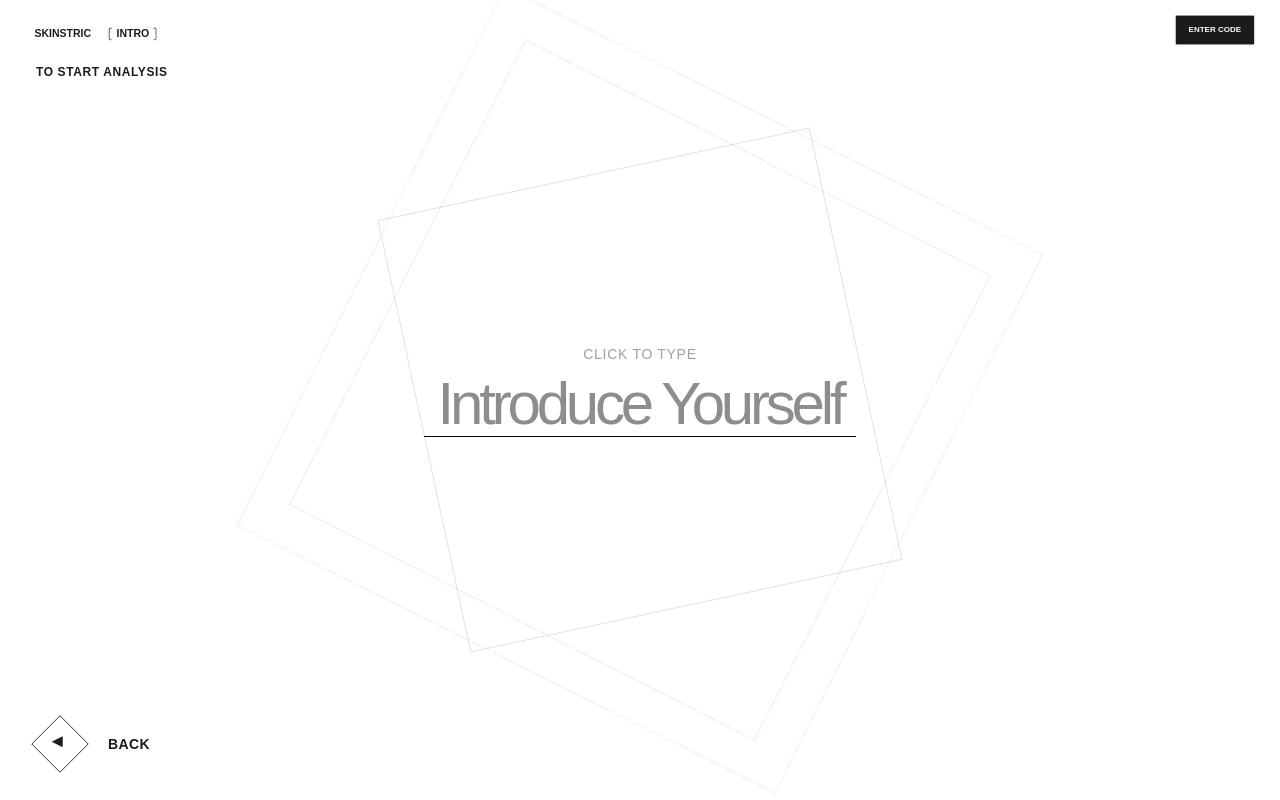
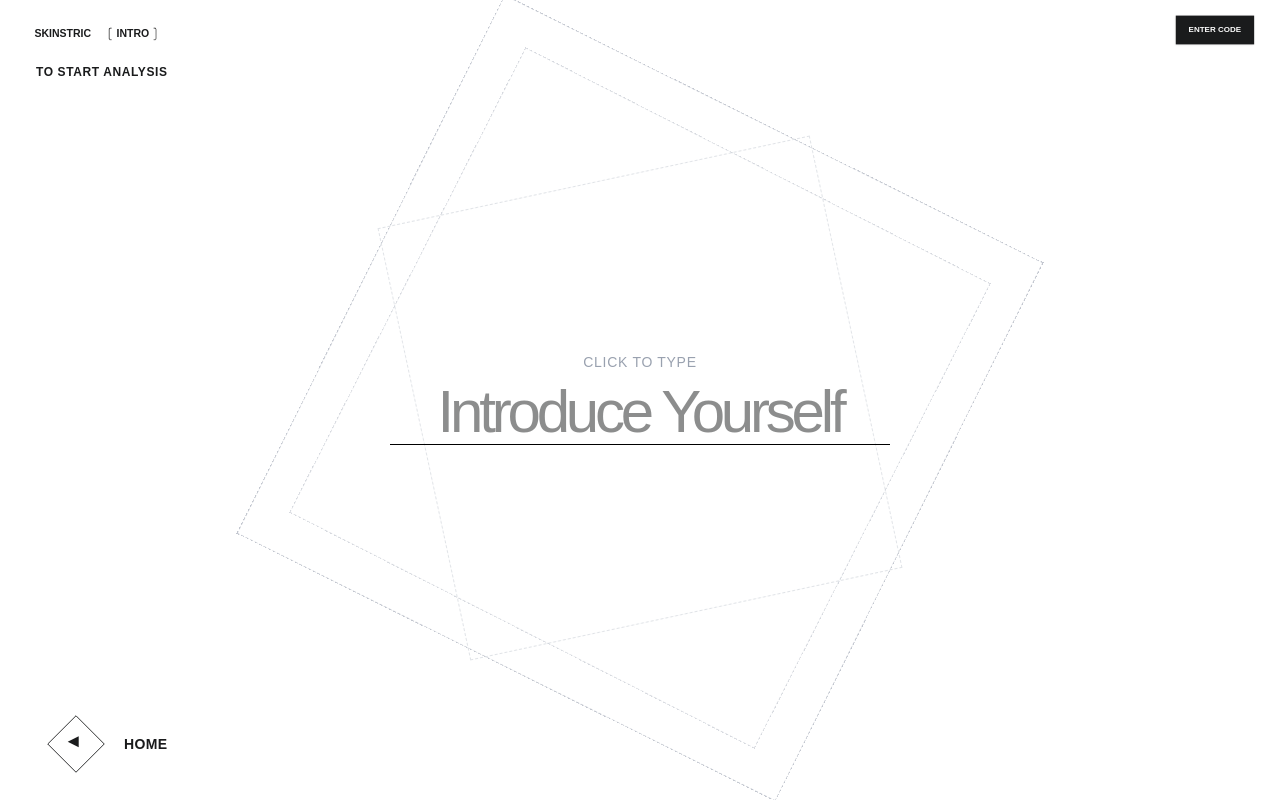
Before and after one commit to FranciscoAguero247/FES-Skinstric-Internship, a Next.js app: page /phase-1 in a window 1280 px wide. Built offline with nearby package versions, Linux system fonts and the light colour scheme; a web font is replaced by a local one.

Commit message:
implement input form page functionality

```diff
--- a/src/app/phase-1/page.js
+++ b/src/app/phase-1/page.js
@@ -1,79 +1,199 @@
 'use client';
-import React, { useState } from 'react';
+import React, { useState, useEffect, useRef } from 'react';
 import Link from 'next/link';
 import Navbar from '@/components/Navbar';
 
+const STEPS = {
+  NAME: 'NAME',
+  LOCATION: 'LOCATION',
+  LOADING: 'LOADING',
+  SUCCESS: 'SUCCESS'
+};
+
 export default function Phase1Page() {
-  const [name, setName] = useState('');
+  const [currentStep, setCurrentStep] = useState(STEPS.NAME);
+  const [inputValue, setInputValue] = useState('');
+  const [error, setError] = useState('');
 
-  const handleSubmit = (e) => {
+  const [userData, setUserData] = useState({ name: '', location: '' });
+  const [apiResponse, setApiResponse] = useState('');
+
+  const inputRef = useRef(null);
+
+  useEffect(() => {
+    if (inputRef.current) inputRef.current.focus();
+  }, [currentStep]);
+
+  useEffect(() => {
+    if (currentStep === STEPS.NAME) setInputValue(userData.name);
+    if (currentStep === STEPS.LOCATION) setInputValue(userData.location);
+  }, [currentStep, userData]);
+
+  const validateInput = (text) => {
+    if (!text.trim()) return 'Field cannot be empty.';
+    const validStringRegex = /^[a-zA-ZÀ-ÿ\s\-]+$/;
+    if (!validStringRegex.test(text)) return 'Please use letters only. Numbers or special characters are not allowed.';
+    return '';
+  };
+
+  const handleFormSubmit = (e) => {
     e.preventDefault();
-    console.log("Submitted name:", name);
+    handleNextAction();
+  };
+
+  const handleKeyDown = (e) => {
+    if (e.key === 'Enter') {
+      e.preventDefault();
+      handleNextAction();
+    }
+  };
+
+  const handleNextAction = async () => {
+    const validationError = validateInput(inputValue);
+    if (validationError) {
+      setError(validationError);
+      return;
+    }
+    setError('');
+
+    if (currentStep === STEPS.NAME) {
+      const updatedData = { ...userData, name: inputValue.trim() };
+      setUserData(updatedData);
+      localStorage.setItem('skinstric_name', updatedData.name);
+      setInputValue('');
+      setCurrentStep(STEPS.LOCATION);
+    }
+    else if (currentStep === STEPS.LOCATION) {
+      const finalData = { ...userData, location: inputValue.trim() };
+      setUserData(finalData);
+      localStorage.setItem('skinstric_location', finalData.location);
+
+      setCurrentStep(STEPS.LOADING);
+      setInputValue('');
+
+      try {
+        const response = await fetch('https://us-central1-frontend-simplified.cloudfunctions.net/skinstricPhaseOne', {
+          method: 'POST',
+          headers: { 'Content-Type': 'application/json' },
+          body: JSON.stringify(finalData)
+        });
+
+        const result = await response.json();
+        if (result.SUCCUSS) {
+          setApiResponse(result.SUCCUSS);
+          setCurrentStep(STEPS.SUCCESS);
+        } else {
+          setError('Backend registration failed. Please try again.');
+          setCurrentStep(STEPS.LOCATION);
+        }
+      } catch (err) {
+        setError('Network connectivity error. Re-submitting data...');
+        setCurrentStep(STEPS.LOCATION);
+      }
+    }
+  };
+
+  const handleBackAction = () => {
+    setError('');
+    if (currentStep === STEPS.LOCATION) {
+      setCurrentStep(STEPS.NAME);
+    }
   };
 
   return (
-    <div className="min-h-screen flex flex-col justify-between antialiased text-[#1A1B1C] bg-white">
+    <div className="relative min-h-screen flex flex-col justify-between antialiased text-[#1A1B1C] bg-white overflow-hidden">
       <Navbar />
 
-      {/* CORE ANALYSIS WORKSPACE INTERFACE */}
-
-        {/* SUBHEAD SECTION HEADER */}
-        <div className="absolute top-16 left-9 text-left">
-          <p className="font-semibold text-xs tracking-wider text-[#1A1B1C]">TO START ANALYSIS</p>
+      <div className="absolute top-16 left-9 text-left z-20">
+        <p className="font-semibold text-xs tracking-wider text-[#1A1B1C]">
+          {currentStep === STEPS.SUCCESS ? 'ANALYSIS COMPLETE' : 'TO START ANALYSIS'}
+        </p>
       </div>
 
-        {/* INPUT AND DIAMOND RENDERING WRAPPER */}
-        <div className="relative flex flex-col items-center justify-center mb-40 w-full h-full min-h-[500px]">
-
+      <div className="relative flex flex-col items-center justify-center flex-1 w-full h-full min-h-[500px]">
+        {(currentStep === STEPS.NAME || currentStep === STEPS.LOCATION) && (
+          <>
             <p className="text-sm text-gray-400 tracking-wider uppercase mb-1 z-10 select-none">
               CLICK TO TYPE
             </p>
 
-          <form className="relative z-10" onSubmit={handleSubmit}>
+            <form className="relative z-10" onSubmit={handleFormSubmit}>
               <div className="flex flex-col items-center">
                 <input
-                className="text-5xl sm:text-6xl font-normal text-center bg-transparent border-b border-black focus:outline-none appearance-none w-[372px] sm:w-[432px] pt-1 tracking-[-0.07em] leading-[64px] text-[#1A1B1C] z-10"
-                placeholder="Introduce Yourself"
+                  ref={inputRef}
+                  className="text-4xl sm:text-6xl font-normal text-center bg-transparent border-b border-black focus:outline-none appearance-none w-[340px] sm:w-[500px] pt-1 tracking-[-0.07em] leading-[64px] text-[#1A1B1C]"
+                  placeholder={currentStep === STEPS.NAME ? "Introduce Yourself" : "Where are you located?"}
                   type="text"
                   autoComplete="off"
-                autoFocus
-                name="name"
-                value={name}
-                onChange={(e) => setName(e.target.value)}
+                  value={inputValue}
+                  onChange={(e) => setInputValue(e.target.value)}
+                  onKeyDown={handleKeyDown}
                 />
-              <button type="submit" className="sr-only">Submit</button>
               </div>
             </form>
+            {error && (
+              <p className="text-red-500 font-medium text-xs mt-3 tracking-wide max-w-[340px] sm:max-w-md z-10">
+                {error}
+              </p>
+            )}
+          </>
+        )}
 
-         {/* ASSET ELEMENT: DIAMOND LARGE */}
-          <div className="absolute top-1/2 left-1/2 -translate-x-1/2 -translate-y-1/2 w-[480px] h-[480px] md:w-[762px] md:h-[762px] p-20 pointer-events-none select-none">
-            <div className="w-full h-full border border-solid border-gray-200/60 rotate-[190deg] animate-[spin_120s_linear_infinite]"></div>
+        {currentStep === STEPS.LOADING && (
+          <div className="flex flex-col items-center justify-center space-y-4 z-10">
+            <p className="text-sm text-gray-400 tracking-wider uppercase select-none font-medium">
+              PROCESSING SUBMISSION
+            </p>
+            <div className="flex items-center space-x-2 h-6">
+              <div className="w-2.5 h-2.5 bg-[#1A1B1C] rounded-full animate-bounce [animation-delay:-0.3s]"></div>
+              <div className="w-2.5 h-2.5 bg-[#1A1B1C] rounded-full animate-bounce [animation-delay:-0.15s]"></div>
+              <div className="w-2.5 h-2.5 bg-[#1A1B1C] rounded-full animate-bounce"></div>
+            </div>
+          </div>
+        )}
+
+        {currentStep === STEPS.SUCCESS && (
+          <div className="flex flex-col items-center justify-center tracking-tight animate-fade-in z-10">
+            <h2 className="text-5xl sm:text-6xl font-normal tracking-[-0.05em] mb-2 text-[#1A1B1C]">
+              Thank you!
+            </h2>
+            <p className="text-gray-500 text-sm tracking-wide">
+              Proceed for the next step.
+            </p>
+            {apiResponse && (
+              <span className="text-[10px] uppercase font-mono mt-4 text-gray-300 tracking-widest bg-gray-50 px-2 py-0.5 rounded">
+                {apiResponse}
+              </span>
+            )}
+          </div>
+        )}
+
+        <div className="absolute top-1/2 left-1/2 -translate-x-1/2 -translate-y-1/2 w-[480px] h-[480px] md:w-[762px] md:h-[762px] p-20 pointer-events-none select-none z-0">
+          <div className="w-full h-full border border-dashed border-gray-400/60 rotate-[190deg] animate-[spin_120s_linear_infinite]"></div>
         </div>
 
-          {/* ASSET ELEMENT: DIAMOND MEDIUM */}
-          <div className="absolute top-1/2 left-1/2 -translate-x-1/2 -translate-y-1/2 w-[400px] h-[400px] md:w-[682px] md:h-[682px] p-20 pointer-events-none select-none">
-            <div className="w-full h-full border border-solid border-gray-300/40 rotate-[185deg] animate-[spin_90s_linear_infinite]"></div>
+        <div className="absolute top-1/2 left-1/2 -translate-x-1/2 -translate-y-1/2 w-[400px] h-[400px] md:w-[682px] md:h-[682px] p-20 pointer-events-none select-none z-0">
+          <div className="w-full h-full border border-dashed border-gray-400/40 rotate-[185deg] animate-[spin_90s_linear_infinite]"></div>
         </div>
 
-          {/* ASSET ELEMENT: DIAMOND SMALL */}
-          <div className="absolute top-1/2 left-1/2 -translate-x-1/2 -translate-y-1/2 w-[320px] h-[320px] md:w-[602px] md:h-[602px] p-20 pointer-events-none select-none">
-            <div className="w-full h-full border border-solid border-gray-400/30 rotate-45 animate-[spin_60s_linear_infinite]"></div>
+        <div className="absolute top-1/2 left-1/2 -translate-x-1/2 -translate-y-1/2 w-[320px] h-[320px] md:w-[602px] md:h-[602px] p-20 pointer-events-none select-none z-0">
+          <div className="w-full h-full border border-dashed border-gray-400/30 rotate-45 animate-[spin_60s_linear_infinite]"></div>
+        </div>
       </div>
 
+      <div className="relative bottom-0 left-0 w-full flex justify-between px-9 md:px-13 pb-4 md:pb-8 z-30">
+        {currentStep === STEPS.LOCATION ? (
+          <button
+            onClick={handleBackAction}
+            className="group flex items-center focus:outline-none"
+            aria-label="Go Back"
+          >
+            <div className="flex items-center">
+              <div className="relative w-12 h-12 flex items-center justify-center border border-[#1A1B1C] rotate-45 scale-[0.85] sm:hidden">
+                <span className="rotate-[-45deg] text-xs font-semibold text-[#1A1B1C]">BACK</span>
               </div>
 
-        {/* BOTTOM NAVIGATION FOOTER FRAME */}
-        <div className="absolute bottom-38.5 md:bottom-8 w-full flex justify-between md:px-9 px-13 z-20">
-          <Link className="inset-0 group" aria-label="Back" href="/">
-            <div className="flex items-center">
-
-              {/* Mobile View Indicator Shape */}
-              <div className="relative w-12 h-12 flex items-center justify-center border border-[#1A1B1C] rotate-45 scale-[1] sm:hidden">
-                <span className="rotate-[-45deg] text-xs font-semibold">BACK</span>
-              </div>
-
-              {/* Desktop Dynamic Hover Interface */}
-              <div className="hidden sm:flex flex-row relative justify-center items-center group">
+              <div className="hidden sm:flex flex-row relative justify-center items-center">
                 <div className="w-12 h-12 flex justify-center border border-[#1A1B1C] rotate-45 scale-[0.85] transform transition-transform duration-300 ease-out group-hover:scale-[0.92]"></div>
                 <span className="absolute left-[15px] bottom-[13px] scale-[0.9] rotate-180 transform transition-transform duration-300 ease-out group-hover:translate-x-[-2px]">
                   ▶
@@ -82,9 +202,48 @@ export default function Phase1Page() {
                   BACK
                 </span>
               </div>
-
+            </div>
+          </button>
+        ) : (
+          currentStep !== STEPS.SUCCESS && (
+            <Link href="/" className="group flex items-center focus:outline-none" aria-label="Back to Home">
+              <div className="flex items-center">
+                <div className="relative w-12 h-12 flex items-center justify-center border border-[#1A1B1C] rotate-45 scale-[0.85] sm:hidden">
+                  <span className="rotate-[-45deg] text-xs font-semibold text-[#1A1B1C]">HOME</span>
+                </div>
+                <div className="hidden sm:flex flex-row relative justify-center items-center">
+                  <div className="w-12 h-12 flex justify-center border border-[#1A1B1C] rotate-45 scale-[0.85] transform transition-transform duration-300 ease-out group-hover:scale-[0.92]"></div>
+                  <span className="absolute left-[15px] bottom-[13px] scale-[0.9] rotate-180 transform transition-transform duration-300 ease-out group-hover:translate-x-[-2px]">
+                    ▶
+                  </span>
+                  <span className="text-sm font-semibold ml-6 tracking-wide text-[#1A1B1C]">
+                    HOME
+                  </span>
+                </div>
               </div>
             </Link>
+          )
+        )}
+
+        {currentStep === STEPS.SUCCESS && (
+          <Link href="/phase-2" className="group ml-auto flex items-center focus:outline-none">
+            <div className="flex items-center">
+              <div className="relative w-12 h-12 flex items-center justify-center border border-[#1A1B1C] rotate-45 scale-[0.85] sm:hidden">
+                <span className="rotate-[-45deg] text-xs font-semibold text-[#1A1B1C]">NEXT</span>
+              </div>
+
+              <div className="hidden sm:flex flex-row relative justify-center items-center">
+                <span className="text-sm font-semibold mr-6 tracking-wide text-[#1A1B1C]">
+                  PROCEED
+                </span>
+                <div className="w-12 h-12 flex justify-center border border-[#1A1B1C] rotate-45 scale-[0.85] transform transition-transform duration-300 ease-out group-hover:scale-[0.92]"></div>
+                <span className="absolute right-[15px] bottom-[13px] scale-[0.9] transform transition-transform duration-300 ease-out group-hover:translate-x-[2px]">
+                  ▶
+                </span>
+              </div>
+            </div>
+          </Link>
+        )}
       </div>
     </div>
   );
```
Lines whose indentation alone changed are shown as unchanged.
